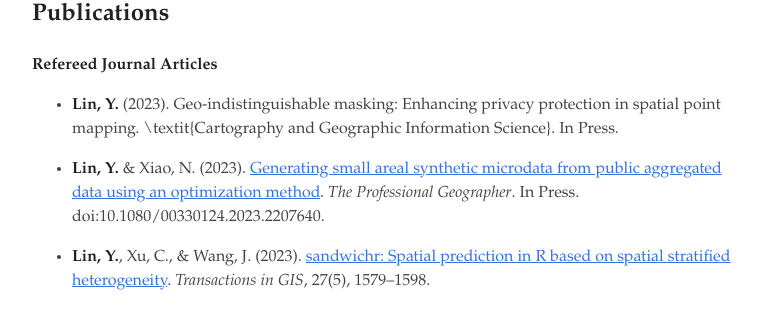
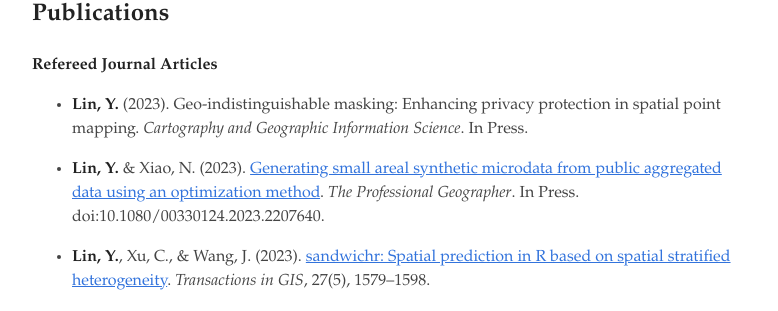
Before and after one commit to linyuehzzz/linyuehzzz.github.io, a Jekyll site: the page built from publications.md, in a window 1280 px wide. Shown: the part 143-454 px from the top of the page, without its empty margins (248-1026 px from the left). Built offline with Jekyll 4.4.1, drawn with Linux system fonts in a browser that asks for light colours.

Commit message:
Update publications.md

```diff
--- a/publications.md
+++ b/publications.md
@@ -7,7 +7,7 @@ permalink: /publications
 
 **Refereed Journal Articles**
 
-- **Lin, Y.** (2023). Geo-indistinguishable masking: Enhancing privacy protection in spatial point mapping. \textit{Cartography and Geographic Information Science}. In Press.
+- **Lin, Y.** (2023). Geo-indistinguishable masking: Enhancing privacy protection in spatial point mapping. *Cartography and Geographic Information Science*. In Press.
 
 - **Lin, Y.** & Xiao, N. (2023). [Generating small areal synthetic microdata from public aggregated data using an optimization method](https://www.tandfonline.com/doi/full/10.1080/00330124.2023.2207640). *The Professional Geographer*. In Press. doi:10.1080/00330124.2023.2207640.
 
```
